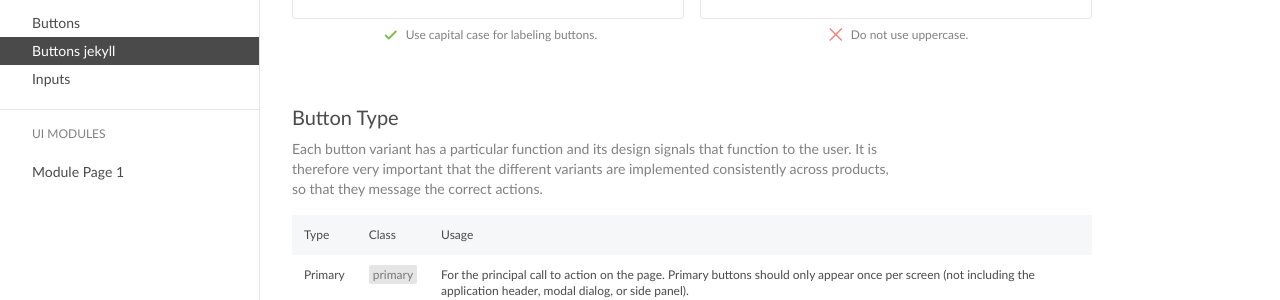
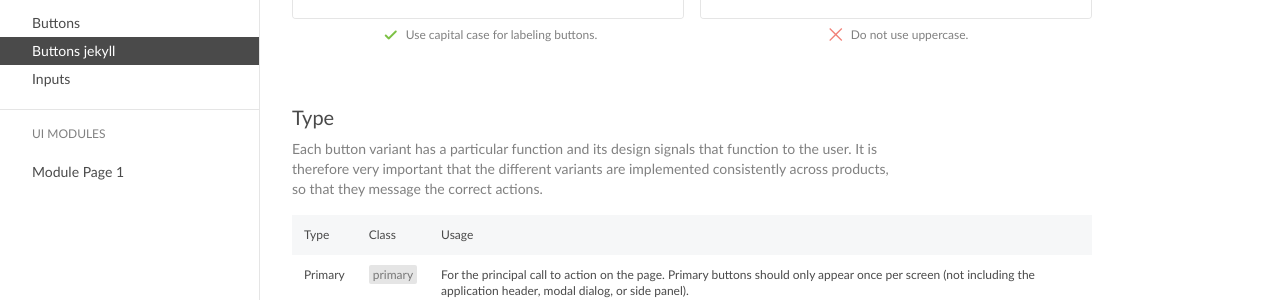
Before and after one commit to COINS-Naz/coins-design-system, a Jekyll site: the page built from _posts/2021-04-05-buttons2.md, in a window 1280 px wide and 900 px high, scrolled down 743 px. Shown: the part 155-455 px from the top of the window. Built offline with Jekyll 4.4.1, drawn with Linux system fonts in a browser that asks for light colours; nearby versions of some CDN libraries; some web fonts are replaced.

Commit message:
Update 2021-04-05-buttons2.md

```diff
--- a/_posts/2021-04-05-buttons2.md
+++ b/_posts/2021-04-05-buttons2.md
@@ -34,7 +34,7 @@ Each button variant has a particular function and its design signals that functi
 %}
 
 
-## Button Type
+## Type
 
 Each button variant has a particular function and its design signals that function to the user. It is therefore very important that the different variants are implemented consistently across products, so that they message the correct actions.
 
@@ -62,7 +62,7 @@ Each button variant has a particular function and its design signals that functi
 You can add an icon to a button by adding a <span class="snip">icon</span> class to the button and including an icon inside.
 
 |----------|--------------------------------------|----------------|
-| Icon     | <span class="snip">icon</span>          | Include an icon by adding <span class="snip">&lt;i class=&quot;icn icn-SomeIconClass&quot;&gt;&lt;/i&gt;</span> before the button label inside. |
+| Icon     | <span class="snip">icon</span>       | Include an icon by adding <span class="snip">&lt;i class=&quot;icn icn-SomeIconClass&quot;&gt;&lt;/i&gt;</span> before the button label inside. |
 {: .doc-table}
 
 {% include snippet.html code='
```
